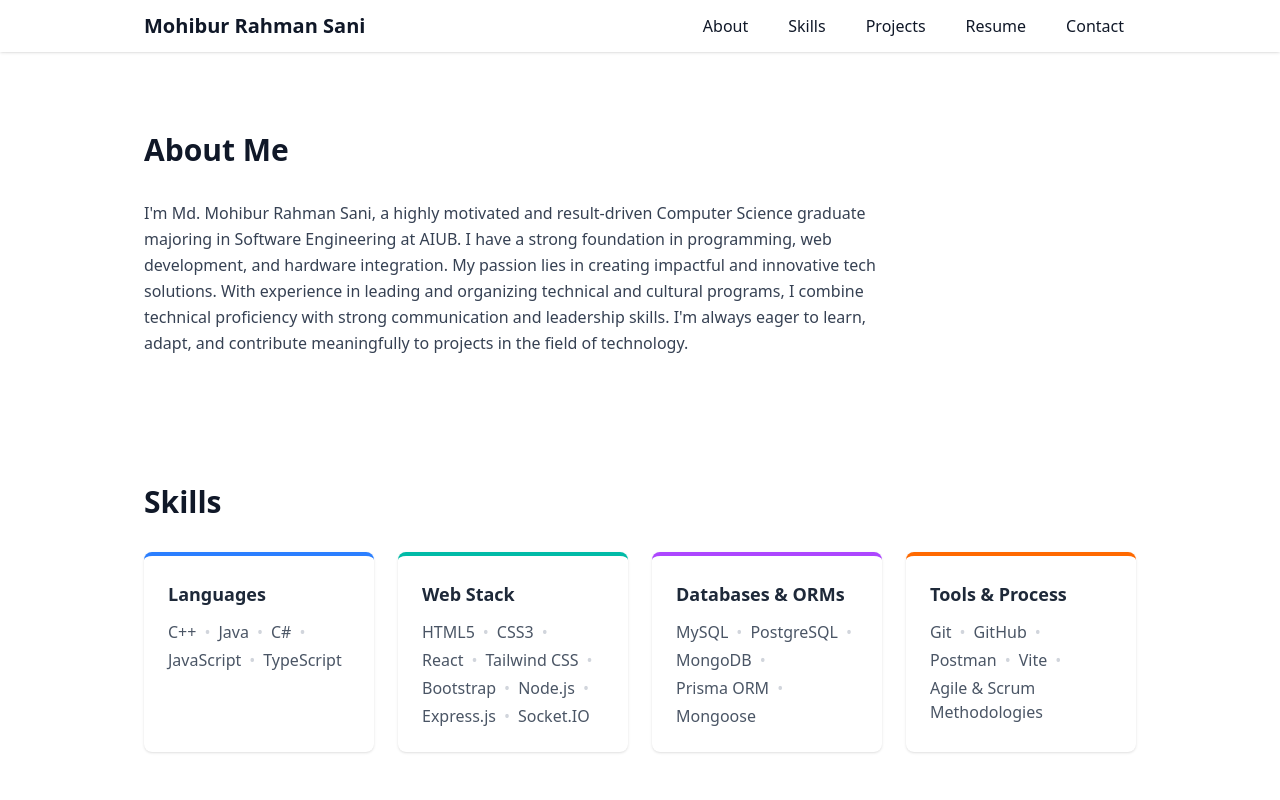
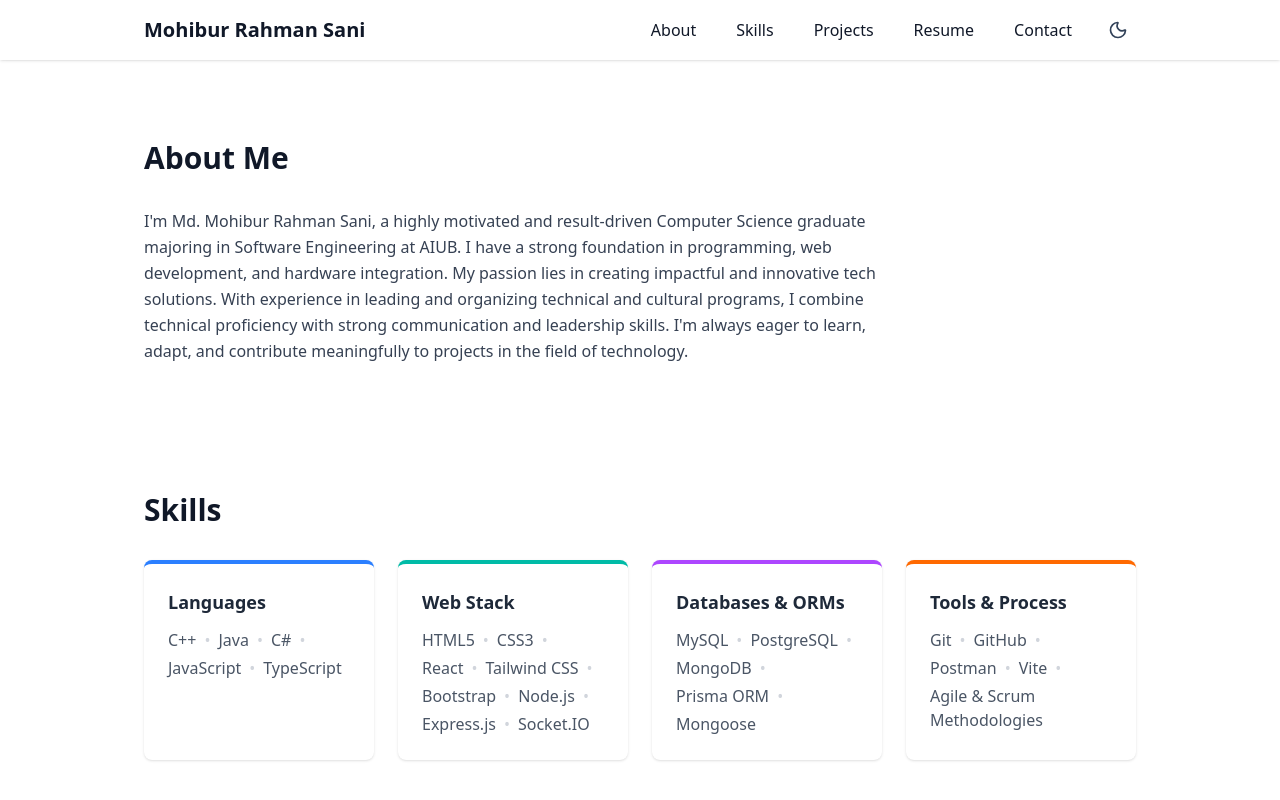
Before and after one commit to Sani-Mohibur/portfolio, a React (Vite) app: page / in a window 1280 px wide. Shown: the top 800 px of the page. Built offline with nearby package versions, Linux system fonts and the light colour scheme.

Commit message:
feat: implement dark theme

```diff
--- a/src/components/Navbar.jsx
+++ b/src/components/Navbar.jsx
@@ -1,4 +1,9 @@
+import { useTheme } from "./ThemeContext";
+import { Sun, Moon } from "lucide-react";
+
 export default function Navbar() {
+  const { dark, setDark } = useTheme();
+
   const links = [
     { name: "About", href: "#about" },
     { name: "Skills", href: "#skills" },
@@ -8,15 +13,19 @@ export default function Navbar() {
   ];
 
   return (
-    <nav className="bg-white shadow sticky top-0 z-50">
+    <nav className="bg-white dark:bg-[#0d1117] shadow sticky top-0 z-50 transition-colors duration-300">
       <div className="max-w-5xl mx-auto px-4 py-3 flex justify-between items-center">
-        <h1 className="text-xl font-bold">Mohibur Rahman Sani</h1>
-        <div className="space-x-4">
+        <h1 className="text-xl font-bold dark:text-white">
+          Mohibur Rahman Sani
+        </h1>
+
+        <div className="flex items-center space-x-4">
+          <div className="hidden md:flex space-x-4">
             {links.map((link) => (
               <a
                 key={link.name}
                 href={link.href}
-              className="px-3 py-1 hover:text-blue-500 transition-colors duration-200"
+                className="px-3 py-1 hover:text-blue-500 dark:text-gray-300 dark:hover:text-blue-400 transition-colors duration-200"
                 onClick={(e) => {
                   e.preventDefault();
                   const section = document.querySelector(link.href);
@@ -29,6 +38,20 @@ export default function Navbar() {
               </a>
             ))}
           </div>
+
+          {/* Theme Toggle */}
+          <button
+            onClick={() => setDark(!dark)}
+            className="p-2 rounded-full hover:bg-gray-100 dark:hover:bg-gray-800 transition-all duration-300"
+            aria-label="Toggle Theme"
+          >
+            {dark ? (
+              <Sun className="w-5 h-5 text-yellow-400" />
+            ) : (
+              <Moon className="w-5 h-5 text-slate-700" />
+            )}
+          </button>
+        </div>
       </div>
     </nav>
   );
--- a/src/components/ThemeContext.jsx
+++ b/src/components/ThemeContext.jsx
@@ -5,26 +5,30 @@ const ThemeContext = createContext();
 export function ThemeProvider({ children }) {
   const [dark, setDark] = useState(false);
 
-  // Optional: persist theme in localStorage
   useEffect(() => {
     const saved = localStorage.getItem("theme");
-    if (saved) setDark(saved === "dark");
+    if (saved) {
+      setDark(saved === "dark");
+    }
   }, []);
 
   useEffect(() => {
     localStorage.setItem("theme", dark ? "dark" : "light");
+    if (dark) {
+      document.documentElement.classList.add("dark");
+    } else {
+      document.documentElement.classList.remove("dark");
+    }
   }, [dark]);
 
   return (
     <ThemeContext.Provider value={{ dark, setDark }}>
       <div
         className={
-          dark
-            ? "bg-[#0d1117] text-gray-100 min-h-screen"
-            : "bg-white text-gray-900 min-h-screen"
+          dark ? "bg-[#0d1117] text-gray-100" : "bg-white text-gray-900"
         }
       >
-        {children}
+        <div className="min-h-screen">{children}</div>
       </div>
     </ThemeContext.Provider>
   );
--- a/src/index.css
+++ b/src/index.css
@@ -1,5 +1,18 @@
 @import "tailwindcss";
+
+@theme {
+  --color-background: white;
+  --color-foreground: #111827;
+}
+
+@variant dark (&:where(.dark, .dark *));
 
 html {
   scroll-behavior: smooth;
 }
+
+/* Base styles that react to the .dark class */
+.dark {
+  --color-background: #0d1117;
+  --color-foreground: #f3f4f6;
+}
```
Lines whose indentation alone changed are shown as unchanged.
